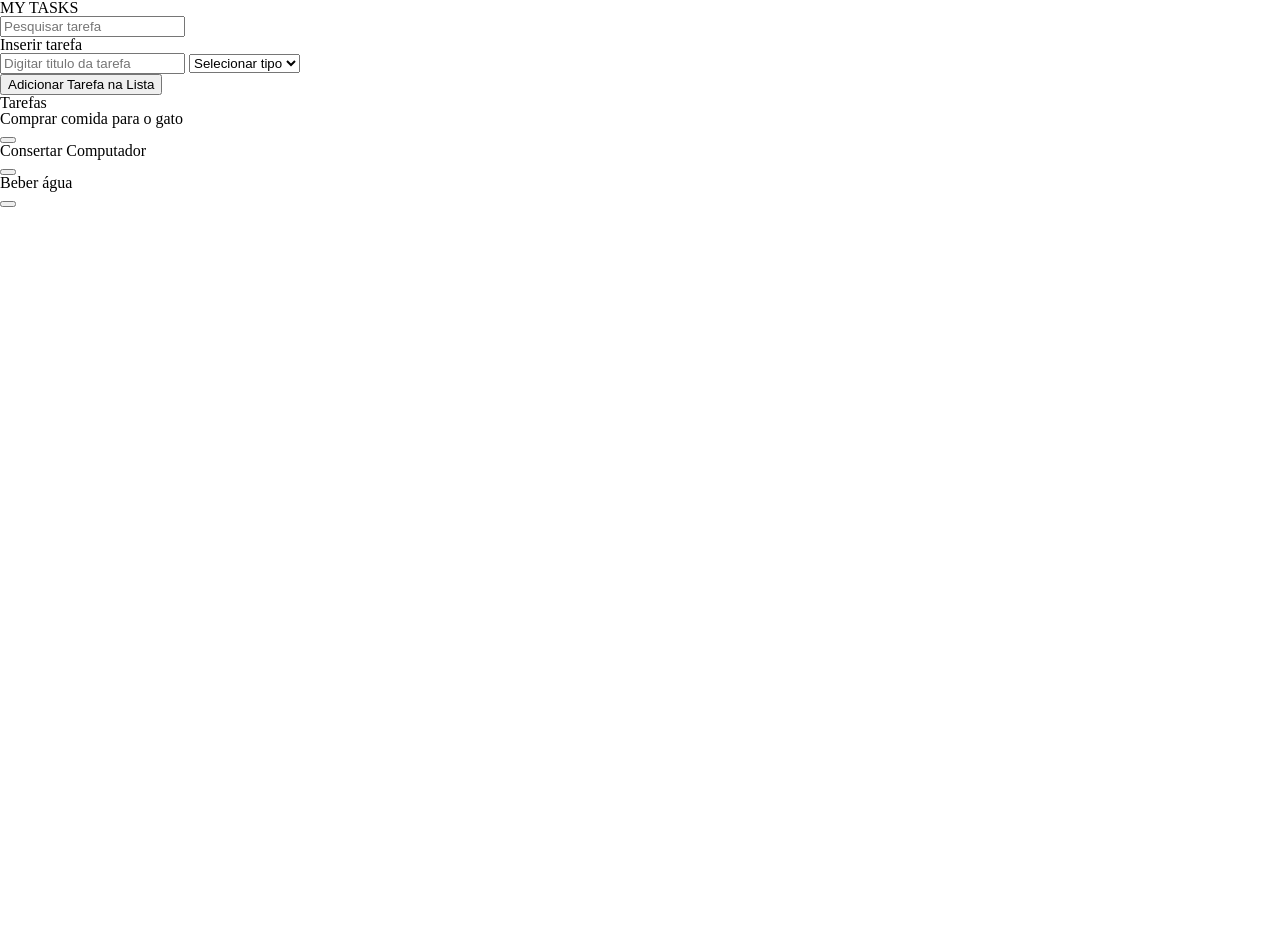
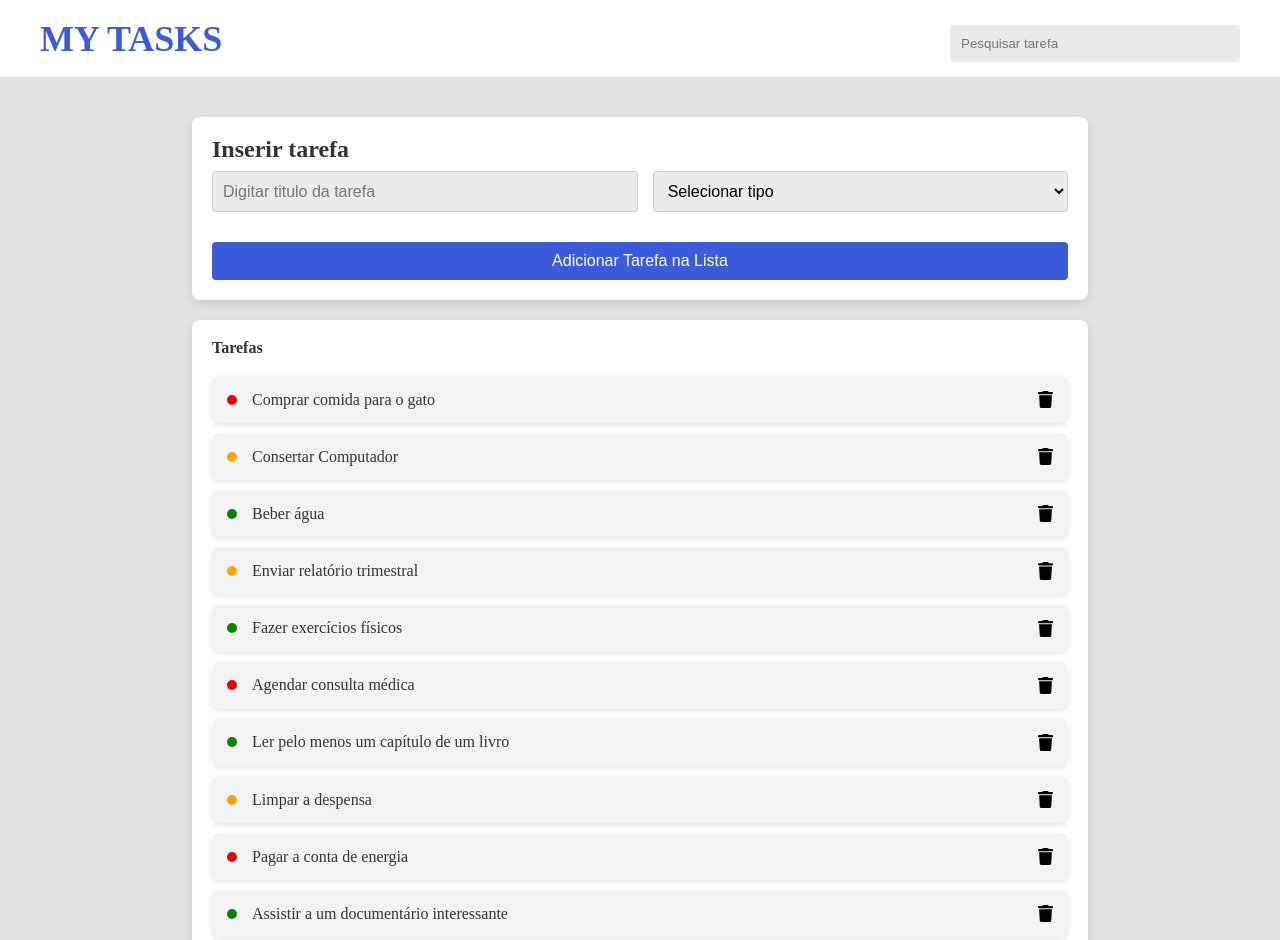
Before and after one commit to isaacGTeles/m2-lista-de-tarefas-isaacGTeles, a plain HTML site: page index.html in a window 1280 px wide. Shown: the top 940 px of the page. Before the commit the page ends 800 px from the top, so only its background shows below. Drawn offline with Linux system fonts and the light colour scheme.

Commit message:
projeto finalizado

```diff
--- a/index.html
+++ b/index.html
@@ -1,5 +1,5 @@
 <!DOCTYPE html>
-<html lang="en">
+<html lang="PT-br">
   <head>
     <meta charset="UTF-8" />
     <meta http-equiv="X-UA-Compatible" content="IE=edge" />
--- a/script.js
+++ b/script.js
@@ -10,3 +10,110 @@ const tasks = [
   {title: "Pagar a conta de energia", type: "Urgente"},
   {title: "Assistir a um documentário interessante", type: "Normal"},
 ];
+
+// Função para criar um item da tarefa
+function createTaskItem(task, index) {
+  // Criação do <li>
+  const li = document.createElement('li');
+  li.classList.add('task__item');
+
+  // Criação do <div> que irá conter o <span> e o <p>
+  const div = document.createElement('div');
+  div.classList.add('task-info__container');
+
+  // Criação do <span> para o tipo de tarefa
+  const span = document.createElement('span');
+  span.classList.add('task-type');
+
+  // Adicionando a classe dinâmica ao <span> com base no tipo
+  if (task.type.toLowerCase() === 'urgente') {
+    span.classList.add('span-urgent');
+  } else if (task.type.toLowerCase() === 'importante') {
+    span.classList.add('span-important');
+  } else if (task.type.toLowerCase() === 'normal') {
+    span.classList.add('span-normal');
+  }
+
+  // Adicionando o texto ao <p>
+  const p = document.createElement('p');
+  p.textContent = task.title;
+
+  // Adicionando o <span> e <p> à <div>
+  div.appendChild(span);
+  div.appendChild(p);
+
+  // Criação do ícone de imagem para remover tarefa
+  const img = document.createElement('img');
+  img.classList.add('task__button--remove-task');
+  img.src = 'assets/trash-icon.svg';
+  img.alt = 'Remover';
+  img.style.width = '15px';
+  img.style.height = 'auto';
+
+
+  // Adicionando um evento de clique ao ícone de remover tarefa
+  img.addEventListener('click', () => {
+    // Encontrar o índice da tarefa no array de tasks
+    const taskIndex = tasks.findIndex(item => item.title === task.title && item.type === task.type);
+
+    // Remover a tarefa do array pelo índice encontrado
+    if (taskIndex !== -1) {
+      tasks.splice(taskIndex, 1); // Remove 1 elemento a partir do índice taskIndex
+      renderElements(tasks); // Renderiza novamente a lista de tarefas atualizada
+    }
+  });
+
+  // Adicionando a <div> e o <img> ao <li>
+  li.appendChild(div);
+  li.appendChild(img);
+
+  return li;
+}
+
+// Função para renderizar as tarefas
+function renderElements(tasks) {
+
+  const tasksList = document.querySelector('.tasks__list');
+
+  tasksList.innerHTML = '';
+
+  tasks.forEach(task => {
+    const taskItem = createTaskItem(task);
+    tasksList.appendChild(taskItem);
+  });
+}
+
+function addTask() {
+  // Capturar os valores dos inputs
+  const titleInput = document.getElementById('input_title');
+  const typeSelect = document.querySelector('.form__input--priority');
+
+  const title = titleInput.value.trim();
+  const type = typeSelect.value;
+
+  // Validar se os campos não estão vazios
+  if (title && type) {
+    const newTask = { title, type };
+
+    // Adicionar a tarefa ao array
+    tasks.push(newTask);
+
+    renderElements(tasks);
+
+    // Limpar os campos do formulário
+    titleInput.value = '';
+    typeSelect.value = '';
+  } else {
+    alert('Por favor, preencha todos os campos!');
+  }
+}
+
+// Adicionar o evento de clique ao botão "Adicionar Tarefa na Lista"
+const addButton = document.querySelector('.form__button--add-task');
+addButton.addEventListener('click', (event) => {
+  event.preventDefault();
+  addTask();
+});
+
+// Chamando a função para renderizar as tarefas na página
+renderElements(tasks);
--- a/style.css
+++ b/style.css
@@ -0,0 +1,169 @@
+/* Corpo e fundo */
+body {
+    background-color: #e2e2e2;
+    color: #333;
+    font-size: 16px;
+  }
+
+  h1, h2 {
+    color: #333;
+    font-weight: bold;
+  }
+
+  /* Cabeçalho */
+  .header__container {
+    background-color: white;
+    padding: 15px;
+    color: white;
+    text-align: center;
+    margin-bottom: 20px;
+
+  }
+
+  .header__content {
+    max-width: 1200px;
+    margin: 0 auto;
+    display: flex;
+    justify-content: space-between;
+    align-items: center;
+  }
+
+  .header__title {
+    font-size: 36px;
+    font-weight: bold;
+    color: #3b5bdb;
+
+    margin: 0;
+  }
+
+  .header__input--search {
+    padding: 11px ;
+    width: 290px;
+    margin-top: 10px;
+    border: none;
+    border-radius: 4px;
+    background-color: #ebebeb;
+  }
+
+  /* Formulário */
+  .form__container {
+    background-color: white;
+    padding: 20px;
+    border-radius: 8px;
+    box-shadow: 0 4px 8px rgba(0, 0, 0, 0.1);
+    margin-bottom: 20px;
+  }
+
+  .form__title {
+    font-size: 24px;
+    color: #333;
+    margin-bottom: 10px;
+  }
+
+  .form__input-container {
+    display: flex;
+    gap: 15px;
+    margin-bottom: 20px;
+  }
+
+  .form__input--text,
+  .form__input--priority {
+    padding: 10px;
+    font-size: 16px;
+    width: 100%;
+    border-radius: 4px;
+    border: 1px solid #ccc;
+    background-color: #ebebeb;
+  }
+
+  .form__input--text {
+    flex-grow: 1;
+  }
+
+  .form__button--add-task {
+    background-color: #3b5bdb;
+    color: white;
+    border: none;
+    padding: 10px 20px;
+    font-size: 16px;
+    border-radius: 4px;
+    cursor: pointer;
+    transition: background-color 0.3s;
+    margin-top: 10px;
+    width: 100%;
+  }
+
+  .form__button--add-task:hover {
+    background-color: #2a49b8;
+  }
+
+  /* Lista de tarefas */
+  .tasks__container {
+    background-color: white;
+    padding: 20px;
+    border-radius: 8px;
+    box-shadow: 0 4px 8px rgba(0, 0, 0, 0.1);
+  }
+
+  .tasks__list {
+    margin-top: 20px;
+  }
+
+  .task__item {
+    display: flex;
+    justify-content: space-between;
+    padding: 15px;
+    background-color: #f1f3f5;
+    border-radius: 8px;
+    margin-bottom: 10px;
+    box-shadow: 0 2px 5px rgba(0, 0, 0, 0.1);
+    align-items: center;
+    transition: transform 0.2s;
+  }
+
+  .task__item:hover {
+    transform: scale(1.02);
+  }
+
+  .task-info__container {
+    display: flex;
+    gap: 15px;
+    align-items: center;
+  }
+
+  .task-type {
+    width: 10px;
+    height: 10px;
+    border-radius: 50%;
+    display: inline-block;
+  }
+
+  .span-urgent {
+    background-color: #e40404;
+  }
+
+  .span-important {
+    background-color: #f3a703;
+  }
+
+  .span-normal {
+    background-color: #028302;
+  }
+
+  .task__button--remove-task {
+    background-color: transparent;
+    border: none;
+    cursor: pointer;
+    font-size: 18px;
+    color: #e40404;
+  }
+
+  .task__button--remove-task:hover {
+    color: #c82333;
+  }
+
+  .main__container {
+    width: 70%;
+    margin: 0 auto;
+    padding-top: 20px;
+  }
```
